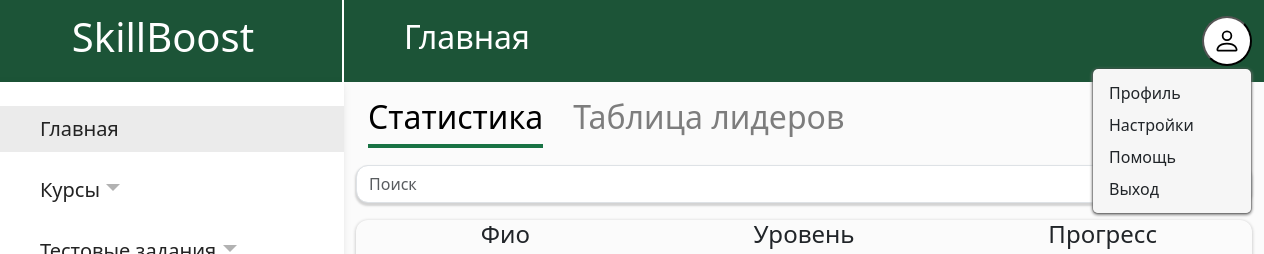
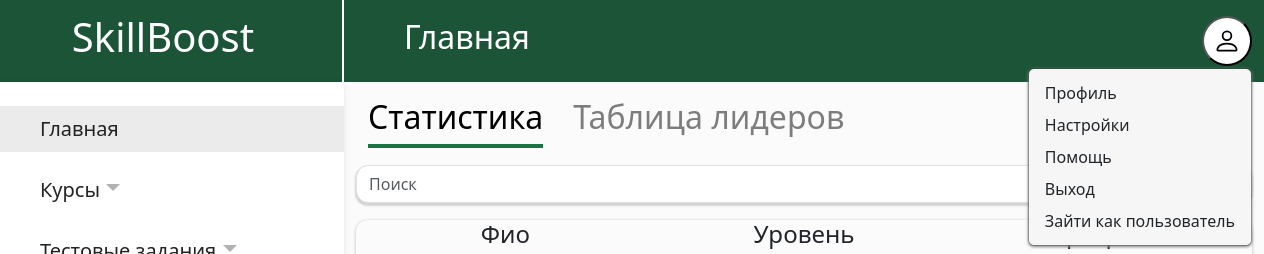
Before and after one commit to Kiotel/SkillBoost, a plain HTML site: page index.html in a window 1280 px wide. Both pictures are taken after a click on the button 1243 px from the left and 40 px from the top of the page. Shown: the top 254 px of the page, 16-1280 px from the left. Drawn offline with Linux system fonts and the light colour scheme.

```diff
--- a/index.html
+++ b/index.html
@@ -90,11 +90,12 @@
 			<div class="dropdown">
 				<button class="circle dropdown-toggle" data-bs-toggle="dropdown"><img id="user-icon" src="assets/person.svg"
 					alt="user-icon"></button>
-				<ul class="dropdown-menu dropdown-menu-end">
+				<ul class="dropdown-menu dropdown-menu-end profile-dropdown">
 					<li><a class="dropdown-item" href="#">Профиль</a></li>
 					<li><a class="dropdown-item" href="#">Настройки</a></li>
 					<li><a class="dropdown-item" href="#">Помощь</a></li>
 					<li><a class="dropdown-item" href="#">Выход</a></li>
+					<li><a class="dropdown-item" href="user/statistics.html">Зайти как пользователь</a></li>
 				</ul>
 			</div>
 		</div>
@@ -324,7 +325,6 @@
 	</div>
 </main>
 <!--Main layout-->
-<script src="main.js"></script>
 <script src="js/bootstrap.bundle.min.js"></script>
 </body>
 </html>
```
